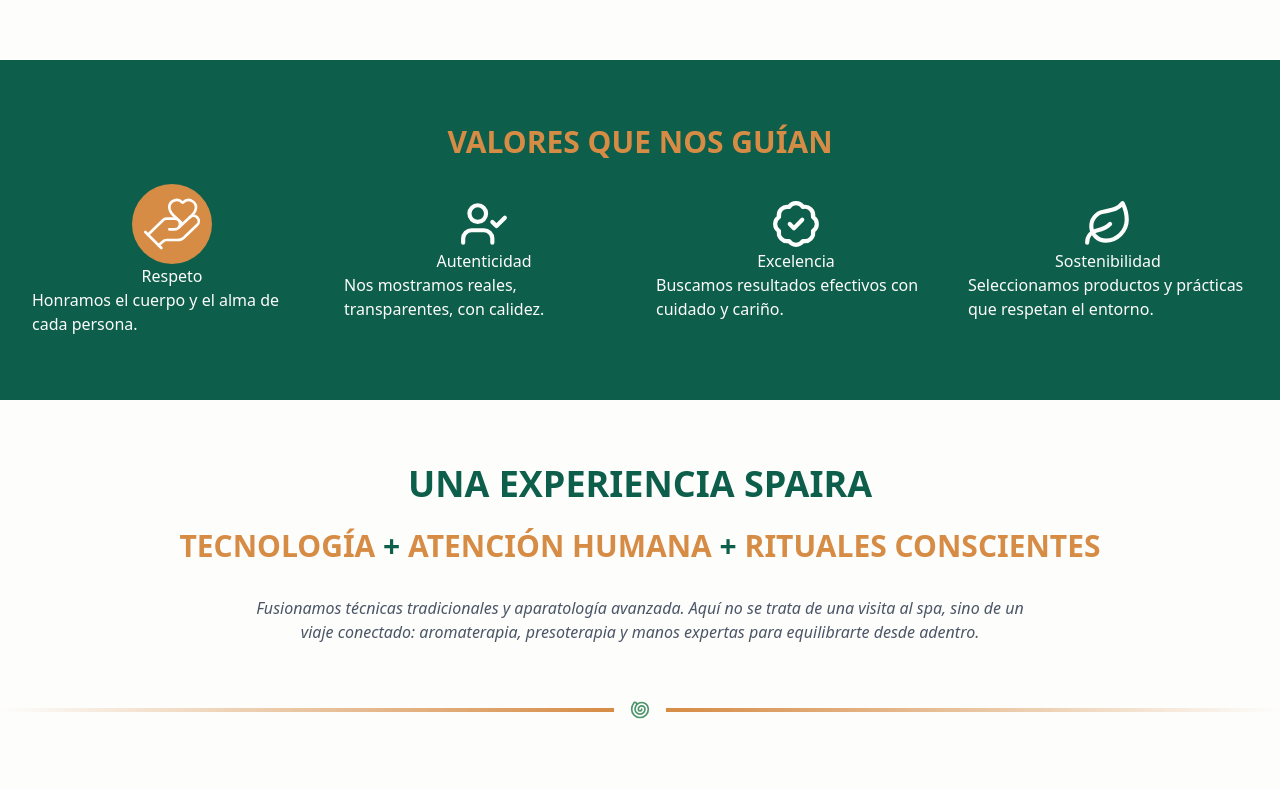
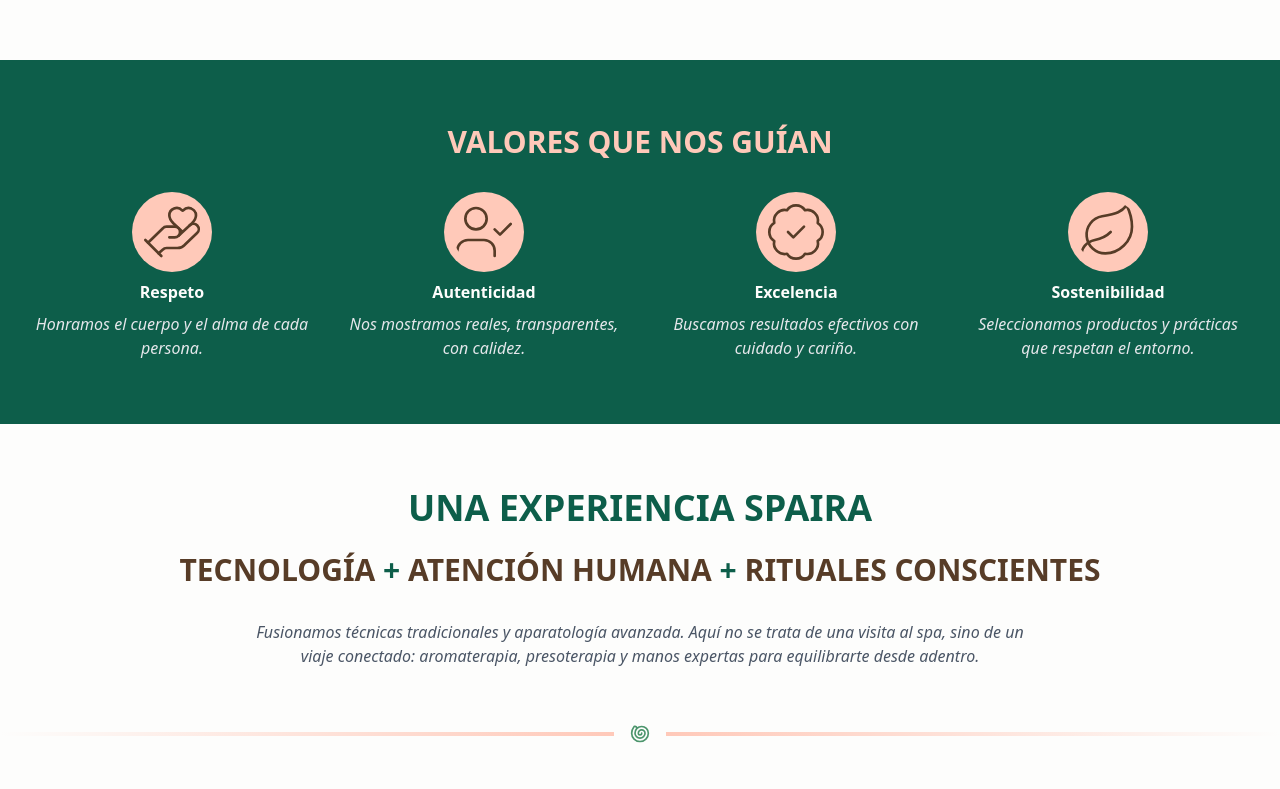
Before and after one commit to Stirod08/spa-sw, a Next.js app: page /about in a window 1280 px wide. Shown: the part 1680-2469 px from the top of the page. Built offline with nearby package versions, Linux system fonts and the light colour scheme.

Commit message:
refactor: Se aplican mejores de accessibilidad y rendimiento

```diff
--- a/app/page.tsx
+++ b/app/page.tsx
@@ -16,7 +16,7 @@
         <Separador />
         <ServiciosDestacados />
       </main>
-      <div className="bg-[url('/parallax.jpg')] bg-fixed bg-cover bg-center h-[400px]"></div>
+      <div className="bg-[url('/parallax.webp')] bg-fixed bg-cover bg-center h-[400px]"></div>
       <Tecnologias />
       <Redes />
     </>
--- a/app/style/globals.css
+++ b/app/style/globals.css
@@ -1,11 +1,11 @@
 @import 'tailwindcss';
 
 :root {
-  --verdeOscuro: #0d5e4aff;
-  --verdeClaro: #4c956cff;
+  --verdeOscuro: #0d5e4a;
+  --verdeClaro: #4c956c;
   --blanco: #fdfdfc;
-  --melon: #ffc9b9ff;
-  --orange: #d68c45ff;
+  --melon: #ffc9b9;
+  --orange: #573c27;
 }
 
 @theme inline {
@@ -23,9 +23,9 @@
   @apply text-gray-700;
 }
 
-.hero {
-  background-image: url('/spaHero.jpg');
-}
+/* .hero {
+  background-image: url('/spaHero.webp');
+} */
 
 @utility marca {
   @apply font-bold uppercase;
--- a/components/about/Hero.tsx
+++ b/components/about/Hero.tsx
@@ -3,8 +3,8 @@
 export default function Hero() {
   return (
     <>
-      <div className="h-dvh lg:h-[500px]  mask-b-from-50% mask-b-to-90% bg-[url('/about.jpg')] bg-no-repeat bg-cover "></div>
-      <section className="-mt-40 lg:w-[70%] mx-auto p-4 bg-blanco relative z-10 rounded-md  hyphens-auto text-justify">
+      <div className="h-[500px]  mask-b-from-50% mask-b-to-90% bg-[url('/about.jpg')] bg-no-repeat bg-cover "></div>
+      <section className="-mt-40 w-[90%] lg:w-[70%] mx-auto p-4 bg-blanco relative z-10 rounded-md  hyphens-auto text-justify">
         <h1 className="text-6xl font-extrabold mb-4 text-center uppercase text-verdeOscuro"> spaira</h1>
         <p className="text-center font-medium text-verdeOscuro italic">
           Más que un spa, somos un refugio de bienestar consciente.
--- a/components/about/Historia.tsx
+++ b/components/about/Historia.tsx
@@ -1,7 +1,7 @@
 export default function Historia() {
   return (
     <>
-      <section className="container mx-auto max-w-3xl px-8 pb-16">
+      <section className="container mx-auto max-w-3xl px-8 pb-16 hyphens-auto text-justify">
         <h2 className="text-4xl font-extrabold mb-6 mt-8 text-center uppercase text-verdeOscuro">Nuestra Historia</h2>
         <p className="mb-6">
           Todo comenzó una tarde en la que necesitaba respirar. El caos del trabajo, las responsabilidades del hogar, y
--- a/components/about/Valores.tsx
+++ b/components/about/Valores.tsx
@@ -5,31 +5,33 @@
     <>
       <div className="bg-verdeOscuro py-8">
         <section className="container mx-auto px-8 my-8 text-blanco">
-          <h2 className="text-3xl font-extrabold mb-6 text-center uppercase text-orange">Valores que nos guían</h2>
+          <h2 className="text-3xl font-extrabold mb-6 text-center uppercase text-melon">Valores que nos guían</h2>
 
-          <div className="grid grid-cols-1 md:grid-cols-2 lg:grid-cols-4 mx-auto gap-8">
+          <div className="grid grid-cols-1 md:grid-cols-2 lg:grid-cols-4 mx-auto gap-8 mt-8">
             <article className="flex flex-col justify-center items-center">
-              <HandHeart size={80} className="text-blanco bg-orange p-2 stroke-1 rounded-full" />
-              <h3 className="text-center">Respeto</h3>
-              <p>Honramos el cuerpo y el alma de cada persona.</p>
+              <HandHeart size={80} className="text-orange bg-melon p-2 stroke-1 rounded-full" />
+              <h3 className="py-2 font-bold text-center">Respeto</h3>
+              <p className="text-center italic text-gray-200">Honramos el cuerpo y el alma de cada persona.</p>
             </article>
 
             <article className="flex flex-col justify-center items-center">
-              <UserCheck size={50} />
-              <h3 className="text-center">Autenticidad</h3>
-              <p>Nos mostramos reales, transparentes, con calidez.</p>
+              <UserCheck size={80} className="text-orange bg-melon p-2 stroke-1 rounded-full" />
+              <h3 className="py-2 font-bold text-center">Autenticidad</h3>
+              <p className="text-center italic text-gray-200">Nos mostramos reales, transparentes, con calidez.</p>
             </article>
 
             <article className="flex flex-col justify-center items-center">
-              <BadgeCheck size={50} />
-              <h3 className="text-center">Excelencia</h3>
-              <p>Buscamos resultados efectivos con cuidado y cariño.</p>
+              <BadgeCheck size={80} className="text-orange bg-melon p-2 stroke-1 rounded-full" />
+              <h3 className="py-2 font-bold text-center">Excelencia</h3>
+              <p className="text-center italic text-gray-200">Buscamos resultados efectivos con cuidado y cariño.</p>
             </article>
 
             <article className="flex flex-col justify-center items-center">
-              <Leaf size={50} />
-              <h3 className="text-center">Sostenibilidad</h3>
-              <p>Seleccionamos productos y prácticas que respetan el entorno.</p>
+              <Leaf size={80} className="text-orange bg-melon p-2 stroke-1 rounded-full" />
+              <h3 className="py-2 font-bold text-center">Sostenibilidad</h3>
+              <p className="text-center italic text-gray-200">
+                Seleccionamos productos y prácticas que respetan el entorno.
+              </p>
             </article>
           </div>
         </section>
--- a/components/home/Redes.tsx
+++ b/components/home/Redes.tsx
@@ -10,13 +10,13 @@
 
 export default function Redes() {
   return (
-    <section className="bg-orange p-4">
+    <section className="bg-melon p-4">
       <h2 className="text-4xl font-extrabold mb-6 mt-8 text-center uppercase text-verdeOscuro">
-        <span className="text-blanco">Spaira,</span> también vive en redes
+        Spaira, también vive en redes
       </h2>
-      <p className="md:max-w-3xl mx-auto text-center text-blanco">
-        Conéctate con nuestra comunidad, descubre tips de autocuidado, momentos de inspiración y
-        promociones exclusivas. Porque el bienestar también se comparte.
+      <p className="md:max-w-3xl mx-auto text-center">
+        Conéctate con nuestra comunidad, descubre tips de autocuidado, momentos de inspiración y promociones exclusivas.
+        Porque el bienestar también se comparte.
       </p>
 
       <section className="flex justify-center gap-4 my-8">
@@ -24,9 +24,9 @@
           <Link
             key={id}
             href={referencia}
-            className="text-white bg-verdeOscuro p-2 rounded-lg hover:transform hover:scale-105 transition-transform duration-300"
+            className="text-white bg-verdeOscuro p-2 rounded-lg hover:transform hover:scale-105 transition-all hover:text-melon duration-300"
           >
-            <Icon size={25} />
+            <Icon size={25} className="" />
           </Link>
         ))}
       </section>
--- a/components/layouts/Header.tsx
+++ b/components/layouts/Header.tsx
@@ -14,7 +14,7 @@
     <>
       <header
         className={`fixed top-0 left-0 w-full z-50 transition-colors duration-500
-        ${scrolled ? 'bg-blanco/30 backdrop-blur-md shadow-md' : 'bg-blanco'}`}
+        ${scrolled ? 'bg-blanco/80 backdrop-blur-md shadow-md' : 'bg-blanco'}`}
         style={{ height: '64px' }}
       >
         <nav className="max-w-7xl mx-auto px-6 h-full flex justify-between items-center">
--- a/components/layouts/NavLinks.tsx
+++ b/components/layouts/NavLinks.tsx
@@ -8,15 +8,14 @@
 
 export default function NavLinks({ scrolled, onClick, textColor }: PropsNavLinks) {
   const links = [
-    { href: '/', label: 'Inicio' },
     { href: '/about', label: 'Nosotros' },
     { href: '/services', label: 'Servicios' },
     { href: '/galery', label: 'Galería' },
     { href: '/faq', label: 'Faq' },
   ];
 
-  const linkClass = `transition-colors duration-300  ${
-    scrolled ? 'text-verdeOscuro hover:text-orange' : `text-${textColor} hover:text-orange`
+  const linkClass = `transition-all duration-300  ${
+    scrolled ? 'text-verdeOscuro hover:text-orange hover:underline' : `text-${textColor} hover:text-orange`
   }`;
 
   return (
--- a/components/ui/Separador.tsx
+++ b/components/ui/Separador.tsx
@@ -4,9 +4,9 @@
   return (
     <>
       <div className="flex justify-center items-center my-4">
-        <div className="flex-grow bg-gradient-to-r from-transparent to-orange h-1"></div>
+        <div className="flex-grow bg-gradient-to-r from-transparent to-melon h-1"></div>
         <Shell className="w-5 h-5 text-verdeClaro mx-4" />
-        <div className="flex-grow bg-gradient-to-l from-transparent to-orange h-1"></div>
+        <div className="flex-grow bg-gradient-to-l from-transparent to-melon h-1"></div>
       </div>
     </>
   );
```
Also changed, not shown: components/home/Hero.tsx (+5 -5 lines), components/home/ServiciosDestacados.tsx (+8 -11 lines), components/layouts/Footer.tsx (+5 -6 lines), public/parallax.webp (added), public/spaHero.webp (added).
